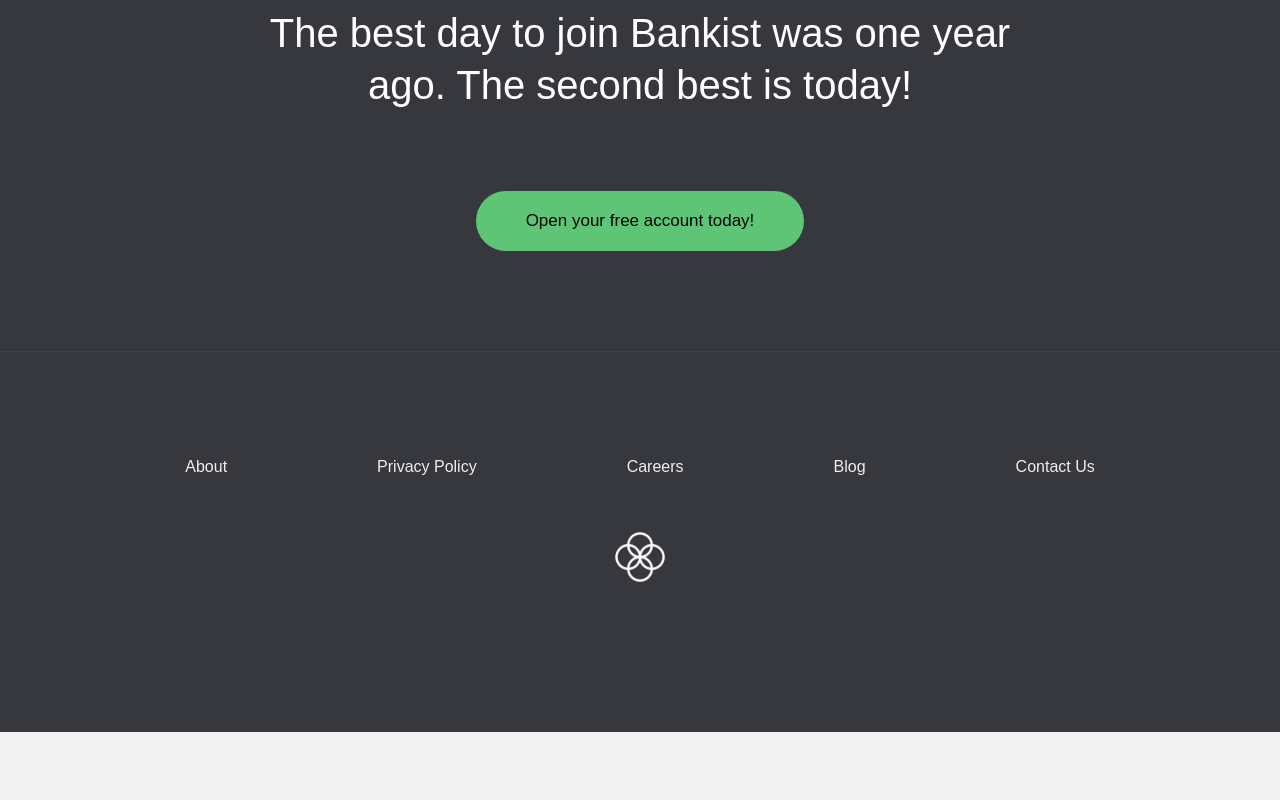
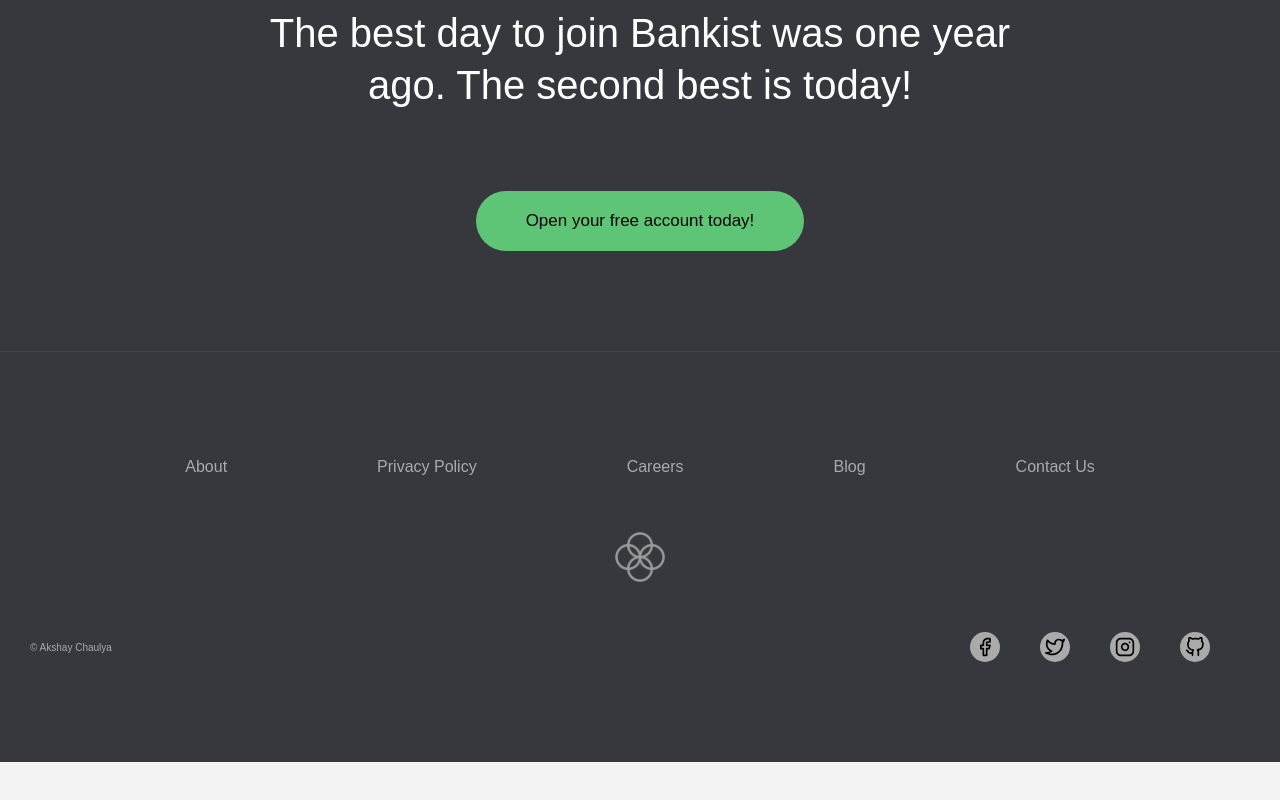
Before and after one commit to akshay-chaulya/Advance_Bankist_App, a plain HTML site: page index.html in a window 1280 px wide. Shown: the part 4250-5050 px from the top of the page. After the commit the page ends 5012 px from the top, so only its background shows below. Drawn offline with Linux system fonts and the light colour scheme.

Commit message:
I think this is the filal commit

```diff
--- a/index.html
+++ b/index.html
@@ -270,6 +270,40 @@
             </li>
         </ul>
         <img src="img/icon.png" alt="Logo" class="footer__logo">
+
+        <div class="footer__socialMidias">
+            <p class="devoleper--name">© Akshay Chaulya</p>
+            <ul class="socialMidias--links">
+                <li class="socialMidias--links-link">
+                    <a href="https://www.facebook.com/akshay.chaulya.9?mibextid=ZbWKwL" target="_blank">
+                        <svg>
+                            <use xlink:href="img/icons.svg#icon-facebook"></use>
+                        </svg>
+                    </a>
+                </li>
+                <li class="socialMidias--links-link">
+                    <a href="https://twitter.com/akshay_chaulya" target="_blank">
+                        <svg>
+                            <use xlink:href="img/icons.svg#icon-twitter"></use>
+                        </svg>
+                    </a>
+                </li>
+                <li class="socialMidias--links-link">
+                    <a target="_blank" href="https://www.instagram.com/akshay_chaulya/">
+                        <svg>
+                            <use xlink:href="img/icons.svg#icon-instagram"></use>
+                        </svg>
+                    </a>
+                </li>
+                <li class="socialMidias--links-link">
+                    <a href="https://github.com/akshay-chaulya" target="_blank">
+                        <svg>
+                            <use xlink:href="img/icons.svg#icon-github"></use>
+                        </svg>
+                    </a>
+                </li>
+            </ul>
+        </div>
     </footer>
 
     <div class="modal hidden">
--- a/style.css
+++ b/style.css
@@ -34,7 +34,7 @@
     color: #444;
     line-height: 1.9;
     background-color: #f3f3f3;
-    margin: 0;
+    height: auto !important;
 }
 
 /* GENERAL ELEMENTS */
@@ -547,6 +547,7 @@
 .footer {
     background-color: #37383d;
     padding: 10rem 3rem;
+    color: #aaaaaa;
 }
 
 .footer__nav {
@@ -566,7 +567,7 @@
 
 .footer__link {
     font-size: 1.6rem;
-    color: #eee;
+    color: #aaaaaa;
     text-decoration: none;
 }
 
@@ -575,6 +576,38 @@
     display: block;
     height: 5rem;
     margin-bottom: 5rem;
+    filter: opacity(.5);
+}
+
+.footer__socialMidias {
+    display: flex;
+    align-items: center;
+    justify-content: space-between;
+    flex-wrap: wrap;
+}
+
+.socialMidias--links {
+    display: flex;
+    list-style: none;
+}
+
+.socialMidias--links-link a {
+    margin-right: 4rem;
+    background-color: #aaaaaa;
+    display: flex;
+    align-items: center;
+    justify-content: center;
+    height: 3rem;
+    width: 3rem;
+    border-radius: 50%;
+    cursor: pointer;
+}
+
+.socialMidias--links-link svg {
+    color: white;
+    height: 2rem;
+    width: 2rem;
+    /* opacity: .5; */
 }
 
 /*****************************************************
@@ -882,5 +915,8 @@
         font-size: 1.4rem;
     }
 
-
+    .footer__socialMidias {
+        justify-content: center;
+        gap: 2rem;
+    }
 }
```
